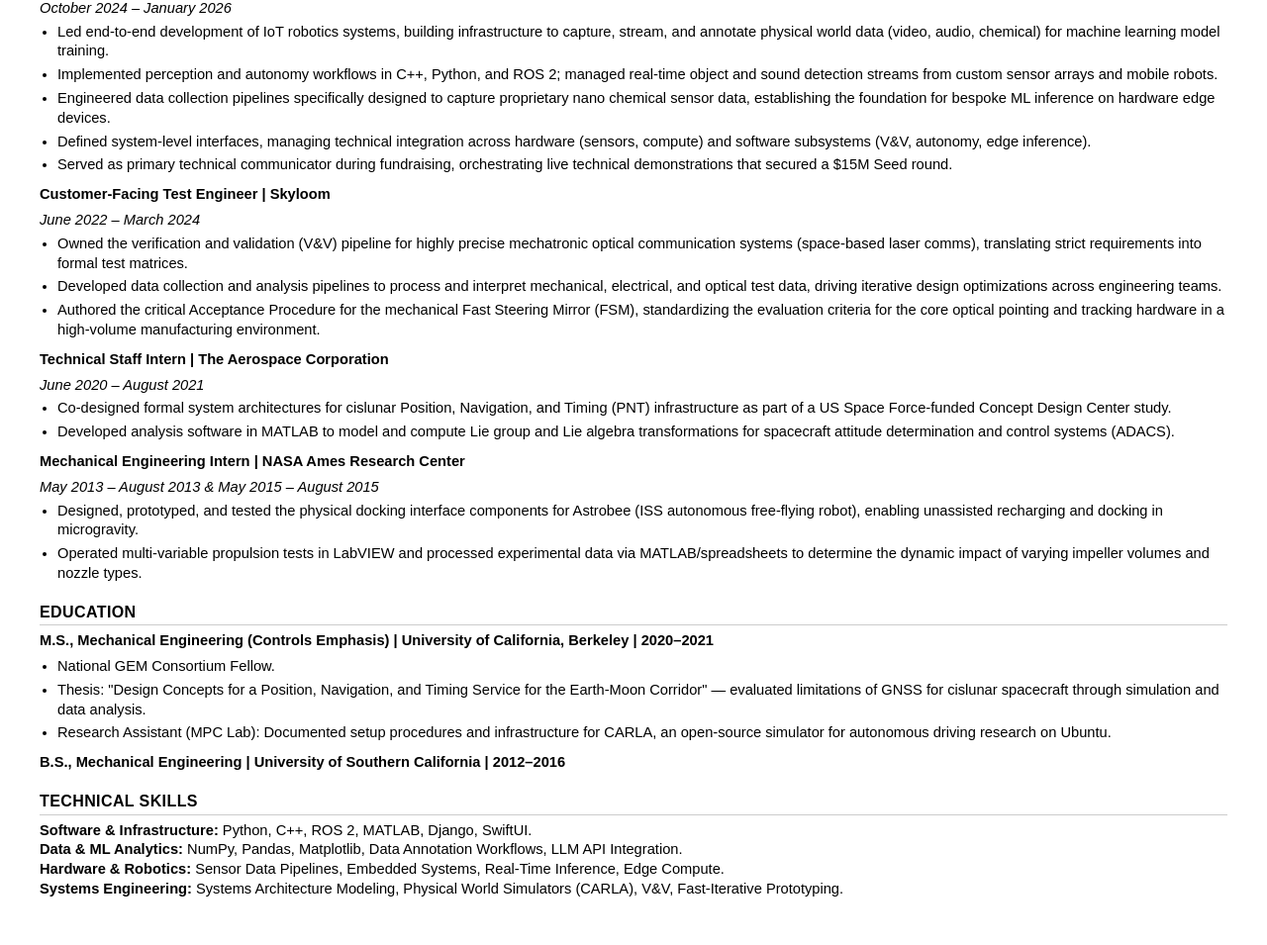
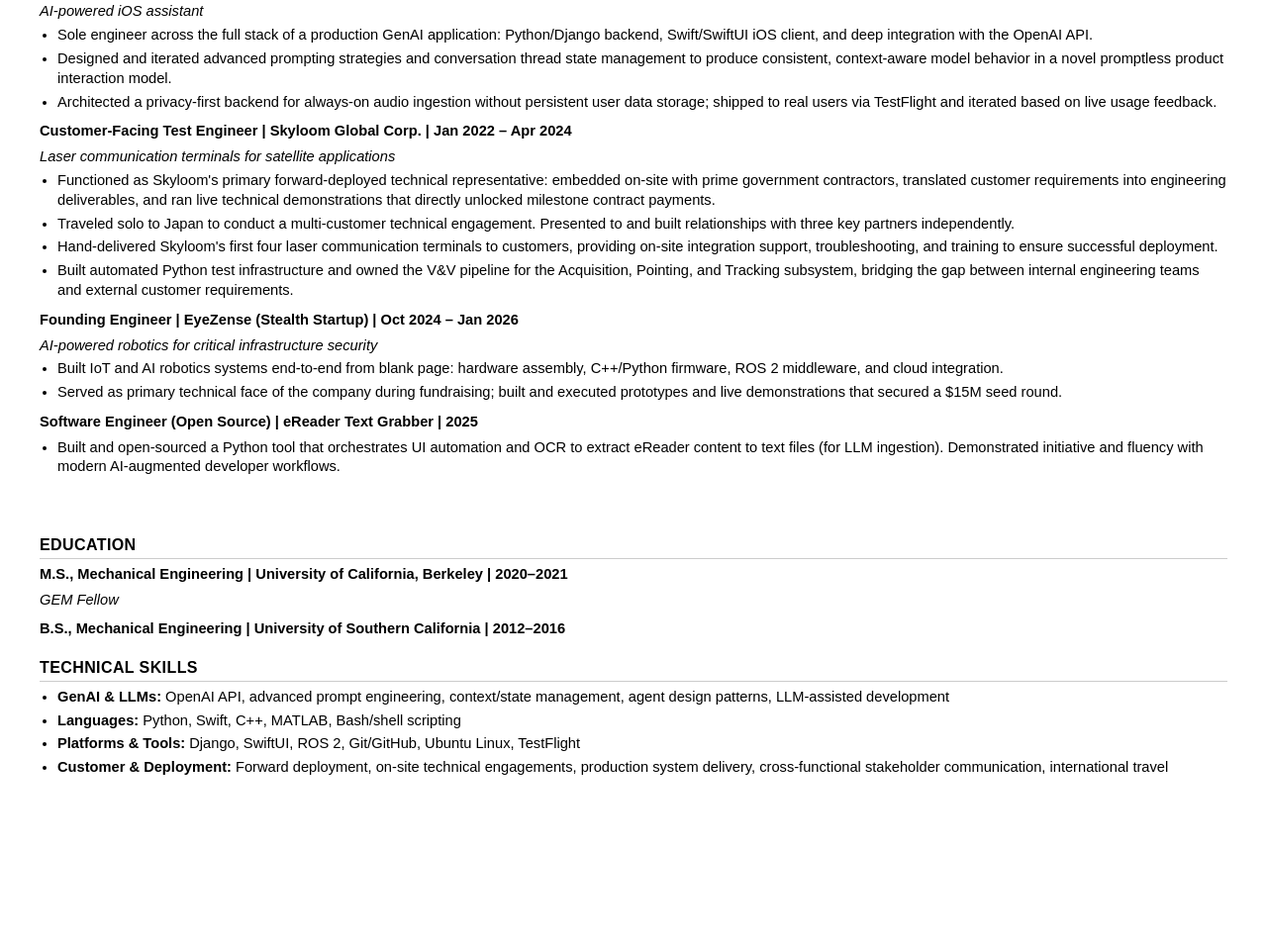
Before and after one commit to travis-mendoza/digital-garden, a website: page resume-ats.html in a window 1280 px wide. Shown: the part 333-1288 px from the top of the page at 99% size. After the commit the page ends 1169 px from the top, so only its background shows below. Drawn offline with Linux system fonts and the light colour scheme.

```diff
--- a/resume-ats.html
+++ b/resume-ats.html
@@ -1,82 +1,126 @@
 <!DOCTYPE html>
-<html>
+<html lang="en">
 <head>
-<meta charset="utf-8">
+  <meta charset="UTF-8">
+  <meta name="viewport" content="width=device-width, initial-scale=1.0">
+  <title>Travis Mendoza - Forward Deployed Engineer, Applied AI, Anthropic</title>
   <style>
-body { font-family: Arial, Helvetica, sans-serif; font-size: 11pt; line-height: 1.35; color: #000; margin: 0; padding: 40px; }
-h1 { font-size: 20pt; margin: 0 0 8px 0; }
-h2 { font-size: 12pt; margin: 18px 0 6px 0; text-transform: uppercase; letter-spacing: 0.4px; border-bottom: 1px solid #ccc; padding-bottom: 2px; }
-p { margin: 0 0 6px 0; }
-ul { margin: 0 0 10px 18px; padding: 0; }
-li { margin-bottom: 4px; }
-.contact { margin-bottom: 12px; }
-.entry { margin-bottom: 10px; }
-.entry-header { font-weight: 700; }
-.entry-subheader { font-style: italic; margin-bottom: 4px; }
+    body {
+      font-family: Arial, Helvetica, sans-serif;
+      font-size: 11pt;
+      line-height: 1.35;
+      color: #000;
+      margin: 0;
+      padding: 40px;
+    }
+
+    h1 {
+      font-size: 22pt;
+      margin: 0 0 8px 0;
+    }
+
+    h2 {
+      font-size: 12pt;
+      margin: 18px 0 6px 0;
+      text-transform: uppercase;
+      letter-spacing: 0.4px;
+      border-bottom: 1px solid #ccc;
+      padding-bottom: 2px;
+    }
+
+    p {
+      margin: 0 0 6px 0;
+    }
+
+    ul {
+      margin: 0 0 10px 18px;
+      padding: 0;
+    }
+
+    li {
+      margin-bottom: 4px;
+    }
+
+    .contact {
+      margin-bottom: 12px;
+    }
+
+    .entry {
+      margin-bottom: 10px;
+    }
+
+    .entry-header {
+      font-weight: 700;
+    }
+
+    .entry-subheader {
+      font-style: italic;
+      margin-bottom: 4px;
+    }
+
+    .page-break {
+      page-break-before: always;
+      break-before: page;
+      padding-top: 40px;
+    }
   </style>
 </head>
 <body>
 
 <h1>Travis Mendoza</h1>
+
 <div class="contact">
-    <p><a href="mailto:travmendoz@gmail.com">travmendoz@gmail.com</a> | (650) 714-8360</p>
+  <p>San Francisco, CA | travmendoz@gmail.com | (650) 714-8360</p>
   <p><a href="https://www.linkedin.com/in/trmendoz/">linkedin.com/in/trmendoz</a> | <a href="https://github.com/travis-mendoza">github.com/travis-mendoza</a> | <a href="https://travis-mendoza.com">travis-mendoza.com</a></p>
 </div>
 
-<h2>Profile</h2>
-<p>Systems and software engineer bridging hardware, simulated environments, and ML infrastructure. Proven ability to build end-to-end data pipelines for physical sensor arrays, develop complex systems architectures, and prototype in C++, Python, and ROS 2. Deep experience operating at the intersection of embedded hardware, autonomous systems, and advanced robotics (IoT networks, cislunar navigation architecture, and mechatronic systems). Bringing technical rigor, rapid-iteration 0→1 execution, and systems-level modeling capabilities to generative modeling and physical intelligence research.</p>
+<h2>Professional Summary</h2>
+<p>Technical founder and forward-deployed engineer with a track record of embedding directly with customers to ship complex technical systems in production. Built a full-stack LLM-powered application using the OpenAI API; served as the primary on-site technical representative for a satellite hardware company delivering flight systems to prime government contractors. Proven ability to operate with high agency under ambiguity, build trust with technical stakeholders, and drive real-world adoption of advanced technology at the customer site.</p>
 
 <h2>Experience</h2>
 
 <div class="entry">
-<p class="entry-header">Founding Engineer | EyeZense (Stealth Startup)</p>
-<p class="entry-subheader">October 2024 – January 2026</p>
+  <p class="entry-header">Founding Engineer | Cohost | Nov 2023 – Feb 2025</p>
+  <p class="entry-subheader">AI-powered iOS assistant</p>
   <ul>
-<li>Led end-to-end development of IoT robotics systems, building infrastructure to capture, stream, and annotate physical world data (video, audio, chemical) for machine learning model training.</li>
-<li>Implemented perception and autonomy workflows in C++, Python, and ROS 2; managed real-time object and sound detection streams from custom sensor arrays and mobile robots.</li>
-<li>Engineered data collection pipelines specifically designed to capture proprietary nano chemical sensor data, establishing the foundation for bespoke ML inference on hardware edge devices.</li>
-<li>Defined system-level interfaces, managing technical integration across hardware (sensors, compute) and software subsystems (V&V, autonomy, edge inference).</li>
-<li>Served as primary technical communicator during fundraising, orchestrating live technical demonstrations that secured a $15M Seed round.</li>
+    <li>Sole engineer across the full stack of a production GenAI application: Python/Django backend, Swift/SwiftUI iOS client, and deep integration with the OpenAI API.</li>
+    <li>Designed and iterated advanced prompting strategies and conversation thread state management to produce consistent, context-aware model behavior in a novel promptless product interaction model.</li>
+    <li>Architected a privacy-first backend for always-on audio ingestion without persistent user data storage; shipped to real users via TestFlight and iterated based on live usage feedback.</li>
   </ul>
 </div>
 
 <div class="entry">
-<p class="entry-header">Customer-Facing Test Engineer | Skyloom</p>
-<p class="entry-subheader">June 2022 – March 2024</p>
+  <p class="entry-header">Customer-Facing Test Engineer | Skyloom Global Corp. | Jan 2022 – Apr 2024</p>
+  <p class="entry-subheader">Laser communication terminals for satellite applications</p>
   <ul>
-<li>Owned the verification and validation (V&V) pipeline for highly precise mechatronic optical communication systems (space-based laser comms), translating strict requirements into formal test matrices.</li>
-<li>Developed data collection and analysis pipelines to process and interpret mechanical, electrical, and optical test data, driving iterative design optimizations across engineering teams.</li>
-<li>Authored the critical Acceptance Procedure for the mechanical Fast Steering Mirror (FSM), standardizing the evaluation criteria for the core optical pointing and tracking hardware in a high-volume manufacturing environment.</li>
+    <li>Functioned as Skyloom's primary forward-deployed technical representative: embedded on-site with prime government contractors, translated customer requirements into engineering deliverables, and ran live technical demonstrations that directly unlocked milestone contract payments.</li>
+    <li>Traveled solo to Japan to conduct a multi-customer technical engagement. Presented to and built relationships with three key partners independently.</li>
+    <li>Hand-delivered Skyloom's first four laser communication terminals to customers, providing on-site integration support, troubleshooting, and training to ensure successful deployment.</li>
+    <li>Built automated Python test infrastructure and owned the V&V pipeline for the Acquisition, Pointing, and Tracking subsystem, bridging the gap between internal engineering teams and external customer requirements.</li>
   </ul>
 </div>
 
 <div class="entry">
-<p class="entry-header">Technical Staff Intern | The Aerospace Corporation</p>
-<p class="entry-subheader">June 2020 – August 2021</p>
+  <p class="entry-header">Founding Engineer | EyeZense (Stealth Startup) | Oct 2024 – Jan 2026</p>
+  <p class="entry-subheader">AI-powered robotics for critical infrastructure security</p>
   <ul>
-<li>Co-designed formal system architectures for cislunar Position, Navigation, and Timing (PNT) infrastructure as part of a US Space Force-funded Concept Design Center study.</li>
-<li>Developed analysis software in MATLAB to model and compute Lie group and Lie algebra transformations for spacecraft attitude determination and control systems (ADACS).</li>
+    <li>Built IoT and AI robotics systems end-to-end from blank page: hardware assembly, C++/Python firmware, ROS 2 middleware, and cloud integration.</li>
+    <li>Served as primary technical face of the company during fundraising; built and executed prototypes and live demonstrations that secured a $15M seed round.</li>
   </ul>
 </div>
 
 <div class="entry">
-<p class="entry-header">Mechanical Engineering Intern | NASA Ames Research Center</p>
-<p class="entry-subheader">May 2013 – August 2013 & May 2015 – August 2015</p>
+  <p class="entry-header">Software Engineer (Open Source) | eReader Text Grabber | 2025</p>
   <ul>
-<li>Designed, prototyped, and tested the physical docking interface components for Astrobee (ISS autonomous free-flying robot), enabling unassisted recharging and docking in microgravity.</li>
-<li>Operated multi-variable propulsion tests in LabVIEW and processed experimental data via MATLAB/spreadsheets to determine the dynamic impact of varying impeller volumes and nozzle types.</li>
+    <li>Built and open-sourced a Python tool that orchestrates UI automation and OCR to extract eReader content to text files (for LLM ingestion). Demonstrated initiative and fluency with modern AI-augmented developer workflows.</li>
   </ul>
 </div>
 
-<h2>Education</h2>
+<h2 class="page-break">Education</h2>
 
 <div class="entry">
-<p class="entry-header">M.S., Mechanical Engineering (Controls Emphasis) | University of California, Berkeley | 2020–2021</p>
-<ul>
-<li>National GEM Consortium Fellow.</li>
-<li>Thesis: "Design Concepts for a Position, Navigation, and Timing Service for the Earth-Moon Corridor" — evaluated limitations of GNSS for cislunar spacecraft through simulation and data analysis.</li>
-<li>Research Assistant (MPC Lab): Documented setup procedures and infrastructure for CARLA, an open-source simulator for autonomous driving research on Ubuntu.</li>
-</ul>
+  <p class="entry-header">M.S., Mechanical Engineering | University of California, Berkeley | 2020–2021</p>
+  <p class="entry-subheader">GEM Fellow</p>
 </div>
 
 <div class="entry">
@@ -84,10 +128,12 @@
 </div>
 
 <h2>Technical Skills</h2>
-<p><b>Software & Infrastructure:</b> Python, C++, ROS 2, MATLAB, Django, SwiftUI.<br/>
-<b>Data & ML Analytics:</b> NumPy, Pandas, Matplotlib, Data Annotation Workflows, LLM API Integration.<br/>
-<b>Hardware & Robotics:</b> Sensor Data Pipelines, Embedded Systems, Real-Time Inference, Edge Compute.<br/>
-<b>Systems Engineering:</b> Systems Architecture Modeling, Physical World Simulators (CARLA), V&V, Fast-Iterative Prototyping.</p>
+<ul>
+  <li><strong>GenAI &amp; LLMs:</strong> OpenAI API, advanced prompt engineering, context/state management, agent design patterns, LLM-assisted development</li>
+  <li><strong>Languages:</strong> Python, Swift, C++, MATLAB, Bash/shell scripting</li>
+  <li><strong>Platforms &amp; Tools:</strong> Django, SwiftUI, ROS 2, Git/GitHub, Ubuntu Linux, TestFlight</li>
+  <li><strong>Customer &amp; Deployment:</strong> Forward deployment, on-site technical engagements, production system delivery, cross-functional stakeholder communication, international travel</li>
+</ul>
 
 </body>
 </html>
```
Also changed, not shown: index.html (+1 -1 lines), 1 other file. Lines whose indentation alone changed are shown as unchanged.
